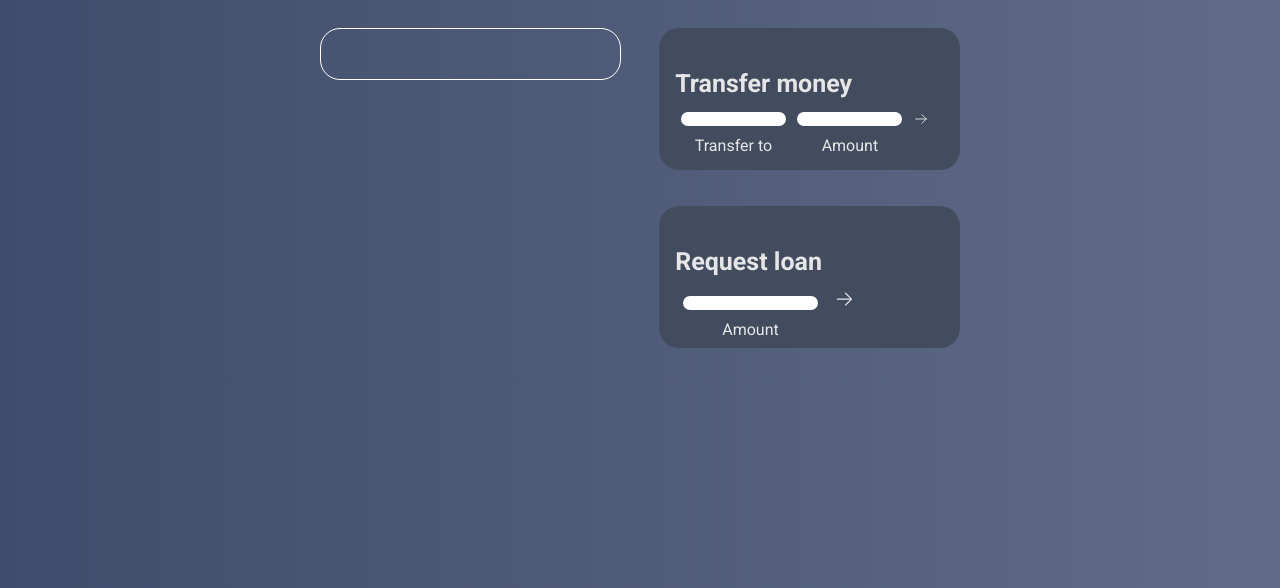
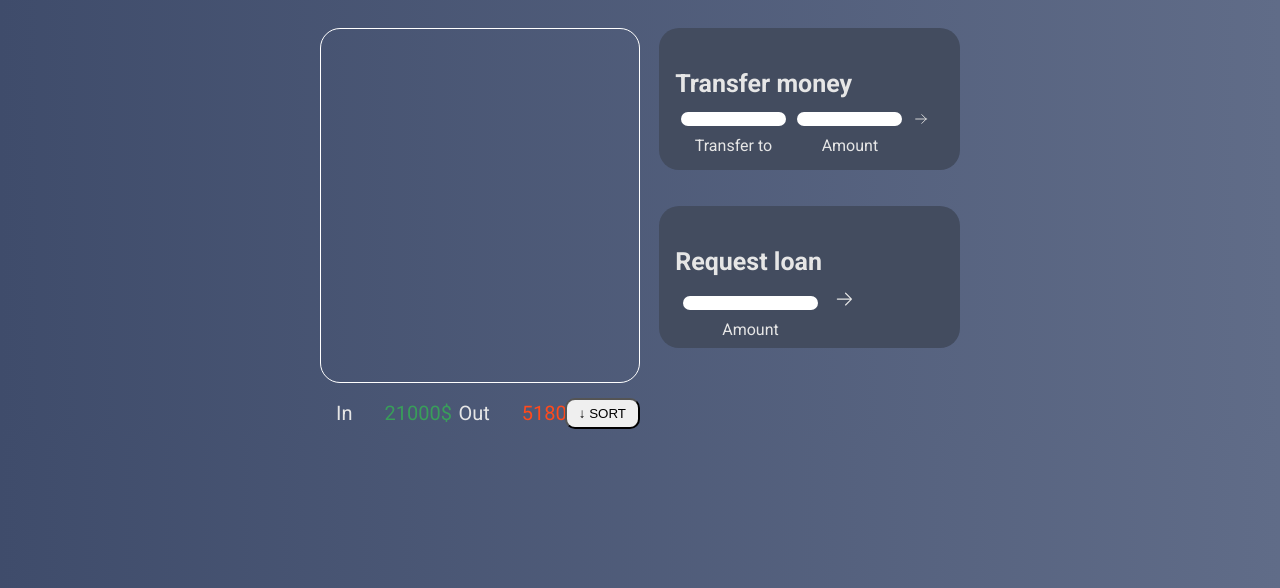
Before and after one commit to MarioMilosevic/Bank-App-JS, a website built with Vite: page index.html in a window 1280 px wide. Shown: the part 212-800 px from the top of the page. Built offline with nearby package versions, Linux system fonts and the light colour scheme.

Commit message:
Add in out sort

```diff
--- a/index.html
+++ b/index.html
@@ -18,8 +18,8 @@
       <nav>
         <h1 id="welcomeBack">Welcome back, Mario</h1>
         <div class="navInput">
-          <input type="text" placeholder="Name" id="nameInput"/>
-          <input type="text" placeholder="Password" id="passwordInput"/>
+          <input type="text" placeholder="Name" id="nameInput" />
+          <input type="text" placeholder="Password" id="passwordInput" />
           <svg
             xmlns="http://www.w3.org/2000/svg"
             fill="none"
@@ -99,7 +99,15 @@
           </div>
         </div>
         <div class="accountInfo">
-
+          <div class="inElements">
+            <p class="inLabel">In</p>
+            <p class="inValue in">21000$</p>
+          </div>
+          <div class="outElements">
+            <p class="outLabel">Out</p>
+            <p class="outLabel out">5180$</p>
+          </div>
+          <button class="sort">&#8595; SORT</button>
         </div>
       </div>
     </div>
--- a/style.css
+++ b/style.css
@@ -104,8 +104,7 @@ nav input:last-of-type {
 }
 
 .transactions {
-  width: 47%;
-  height: 100%;
+  width: 50%;
   border: 1px solid white;
   border-radius: 2rem;
   overflow-y: scroll;
@@ -269,3 +268,37 @@ nav input:last-of-type {
   display: flex;
   align-items: center;
 }
+
+.accountInfo {
+  margin-top: 1rem;
+  width: 50%;
+  display: flex;
+  /* border: 1px solid white; */
+  justify-content: space-between;
+  align-items: center;
+}
+
+.accountInfo p {
+  font-size: 2rem;
+  padding: 0.8rem 1.6rem;
+}
+
+.inElements,
+.outElements {
+  display: flex;
+  width: 33%;
+  align-items: center;
+}
+
+.in {
+  color: #399e5a;
+}
+
+.out {
+  color: #ff4a1c;
+}
+
+.sort {
+  border-radius: 1rem;
+  padding: 0.6rem 1.2rem;
+}
```
Also changed, not shown: helpers.js (+0 -14 lines). Lines whose indentation alone changed are shown as unchanged.
